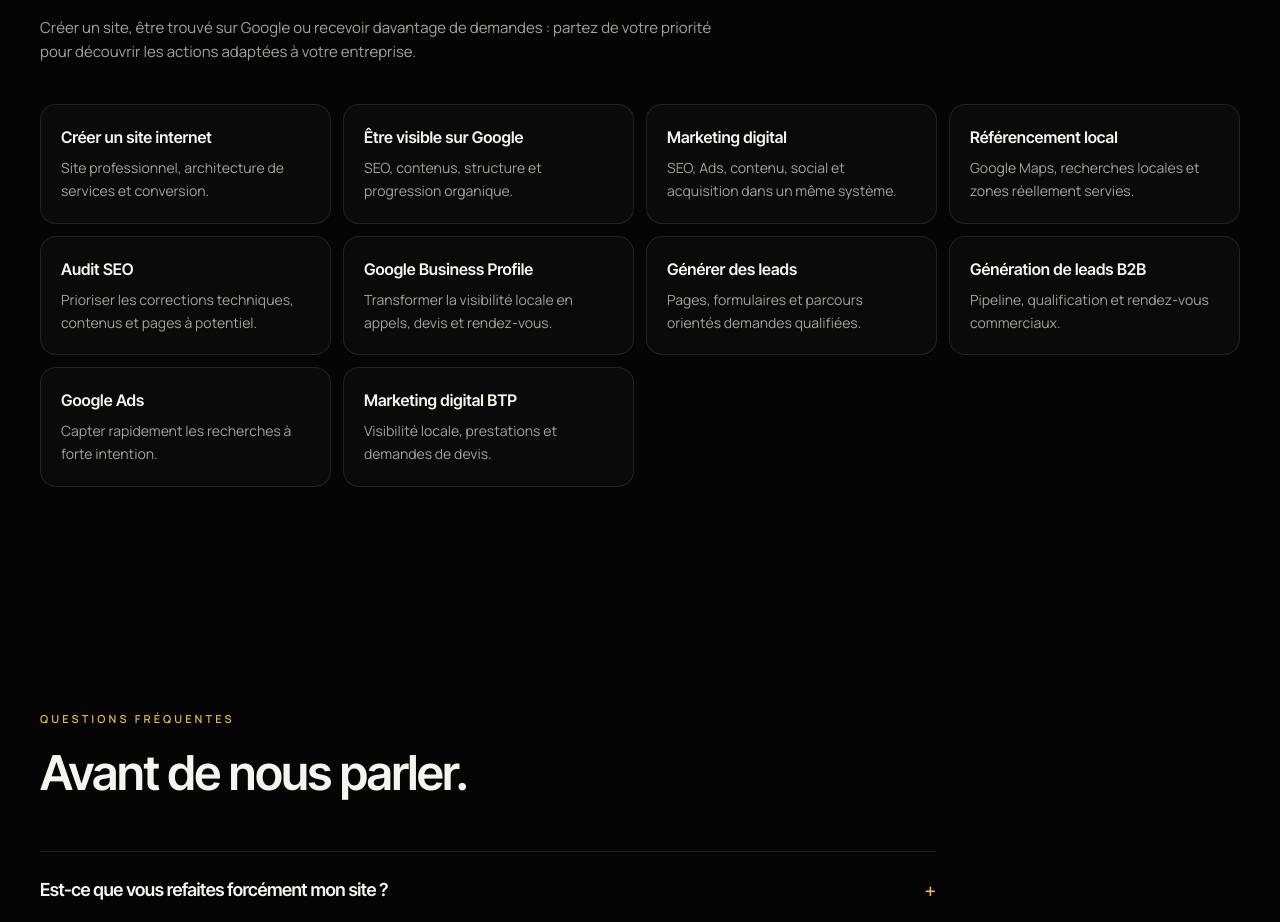
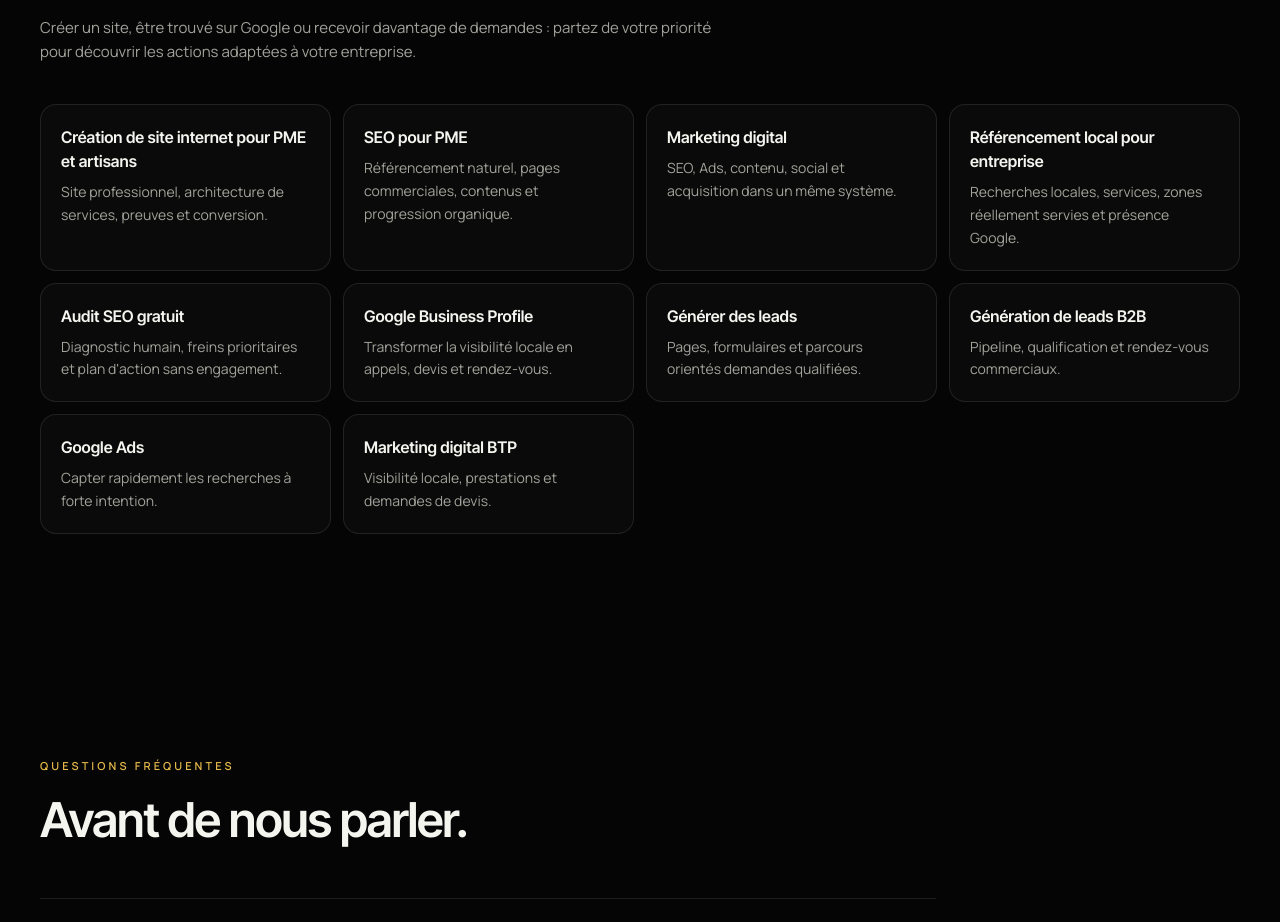
Before and after one commit to mathieumilo3-bot/-generation-capable, a Next.js app in the folder site-vitrine/: page / in a window 1280 px wide. Shown: the part 6003-6925 px from the top of the page. Built offline with nearby package versions, Linux system fonts and the light colour scheme; no server answers.

Commit message:
seo: align homepage anchors with priority search intents

```diff
--- a/site-vitrine/src/components/sections/SeoEntryPoints.tsx
+++ b/site-vitrine/src/components/sections/SeoEntryPoints.tsx
@@ -5,13 +5,13 @@ import { Reveal } from "@/components/ui/Reveal";
 const ENTRY_POINTS = [
   {
     href: "/creation-site-internet",
-    title: "Créer un site internet",
-    description: "Site professionnel, architecture de services et conversion.",
+    title: "Création de site internet pour PME et artisans",
+    description: "Site professionnel, architecture de services, preuves et conversion.",
   },
   {
     href: "/seo",
-    title: "Être visible sur Google",
-    description: "SEO, contenus, structure et progression organique.",
+    title: "SEO pour PME",
+    description: "Référencement naturel, pages commerciales, contenus et progression organique.",
   },
   {
     href: "/solutions/agence-marketing-digital",
@@ -20,13 +20,13 @@ const ENTRY_POINTS = [
   },
   {
     href: "/solutions/referencement-local",
-    title: "Référencement local",
-    description: "Google Maps, recherches locales et zones réellement servies.",
+    title: "Référencement local pour entreprise",
+    description: "Recherches locales, services, zones réellement servies et présence Google.",
   },
   {
-    href: "/solutions/audit-seo",
-    title: "Audit SEO",
-    description: "Prioriser les corrections techniques, contenus et pages à potentiel.",
+    href: "/audit",
+    title: "Audit SEO gratuit",
+    description: "Diagnostic humain, freins prioritaires et plan d'action sans engagement.",
   },
   {
     href: "/solutions/google-business-profile",
```
